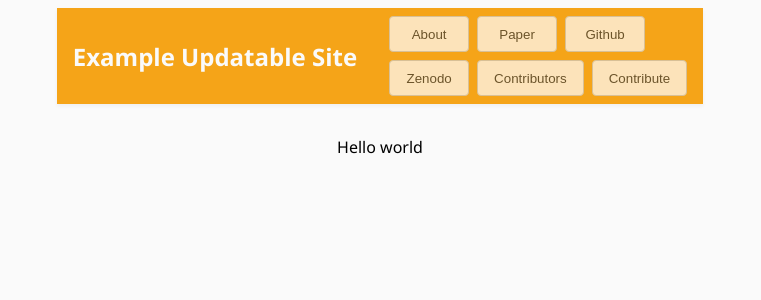
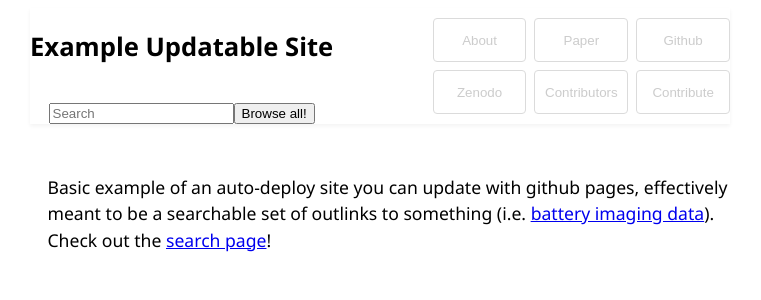
Before and after one commit to rmdocherty/updatable_webring_template, a React (Vite) app: page / in a window 1280 px wide. Shown: the top 300 px of the page, without its empty margins (260-1021 px from the left). Built offline with nearby package versions, Linux system fonts and the light colour scheme.

Commit message:
basic frame

```diff
--- a/index.html
+++ b/index.html
@@ -1,11 +1,11 @@
 <!-- frontend/index.html -->
-<!DOCTYPE html>
+<!doctype html>
 <html lang="en">
   <head>
     <meta charset="UTF-8" name="viewport" content="width=device-width, initial-scale=1.0" />
     <meta name="theme-color" content="#ffffff" media="(prefers-color-scheme: light)" />
     <meta name="theme-color" content="#000000" media="(prefers-color-scheme: dark)" />
-    <title>tldr</title>
+    <title>Updatable webring site</title>
   </head>
   <body>
     <div id="root"></div>
--- a/src/App.tsx
+++ b/src/App.tsx
@@ -1,20 +1,29 @@
+import { useState } from "react";
 import { Routes, Route } from "react-router-dom";
 
+import { TopBar, DEFAULT_BUTTONS } from "./components/TopBar";
+import { SearchElement } from "./components/SearchElement";
+
 import { HomePage } from "./components/HomePage";
-import { TopBar, DEFAULT_BUTTONS } from "./components/TopBar";
+import { DynamicContent } from "./components/DynamicContent";
 
-import "./styles.css";
+import "./styles/styles.css";
 
-export default function App() {
+export const App = () => {
+  const [searchText, setSearchText] = useState("");
+
+  const searchComponent = <SearchElement searchText={searchText} setSearchText={setSearchText} />;
+
   return (
     <div className="container">
-      <TopBar title={"Example Updatable Site"} buttons={DEFAULT_BUTTONS} />
+      <TopBar title={"Example Updatable Site"} SearchComponent={searchComponent} buttons={DEFAULT_BUTTONS} />
 
       <div style={{ paddingTop: "2em", maxWidth: "95%" }}>
         <Routes>
           <Route path="/" element={<HomePage />} />
+          <Route path="/search" element={<DynamicContent />} />
         </Routes>
       </div>
     </div>
   );
-}
+};
--- a/src/components/DynamicContent.tsx
+++ b/src/components/DynamicContent.tsx
@@ -0,0 +1,14 @@
+export const DynamicContent = () => {
+  return (
+    <div style={{ width: 700 }}>
+      <p>
+        This is the search page, where you can put whatever content you want! For example, you could have a list of
+        books with links to buy them, or a list of datasets with links to download them. You can update this content by
+        changing the json file in the content folder and redeploying the site (i.e. pushing to github pages).
+      </p>
+      <p>
+        <a href="/">Go back</a>
+      </p>
+    </div>
+  );
+};
--- a/src/components/HomePage.tsx
+++ b/src/components/HomePage.tsx
@@ -1,3 +1,11 @@
 export const HomePage = () => {
-  return <span>Hello world</span>;
+  return (
+    <div style={{ width: 700 }}>
+      <p>
+        Basic example of an auto-deploy site you can update with github pages, effectively meant to be a searchable set
+        of outlinks to something (i.e. <a href="https://www.batteryimaginglibrary.com/">battery imaging data</a>). Check
+        out the <a href="/#/search">search page</a>!
+      </p>
+    </div>
+  );
 };
--- /dev/null
+++ b/src/components/SearchElement.tsx
@@ -0,0 +1,17 @@
+import { FC } from "react";
+
+type SearchProps = {
+  searchText: string;
+  setSearchText: (e: string) => void;
+};
+
+export const SearchElement: FC<SearchProps> = ({ searchText, setSearchText }) => {
+  return (
+    <div>
+      <form role="search">
+        <input name="search" type="search" placeholder="Search" />
+        <input type="submit" value="Browse all!" />
+      </form>
+    </div>
+  );
+};
--- a/src/components/TopBar.tsx
+++ b/src/components/TopBar.tsx
@@ -1,5 +1,5 @@
 import { ReactNode, FC } from "react";
-import "../styles.css";
+import "../styles/styles.css";
 
 type TopBarButton = {
   text: string;
@@ -29,7 +29,7 @@ export const TopBar: FC<TopBarProps> = ({ title, SearchComponent, buttons }) =>
     <div className="topbar-root">
       <div className="topbar-row">
         <div className="topbar-title-search">
-          <span className="topbar-title">{title}</span>
+          <h2>{title}</h2>
           {SearchComponent && <span>{SearchComponent}</span>}
         </div>
         <div className="topbar-buttons-grid">
--- a/src/main.tsx
+++ b/src/main.tsx
@@ -2,7 +2,7 @@ import { StrictMode } from "react";
 import ReactDOM from "react-dom/client";
 // we have to use HashRouter instead of BrowserRouter as are hosted on GitHub Pages, which doesn't support client-side routing without a server configuration
 import { HashRouter } from "react-router-dom";
-import App from "./App";
+import { App } from "./App";
 
 ReactDOM.createRoot(document.getElementById("root")!).render(
   <StrictMode>
--- a/src/styles.css
+++ b/src/styles/styles.css
@@ -1,12 +1,12 @@
 :root {
-  --secondary: #f5a418;
+  /* --secondary: #f5a418;
   --secondary-hover: #f3b13e;
-  --outline-grey: #ababab;
+  --outline-grey: #ababab; */
   --bg: #fafafa;
   --bg-dark: #111;
   --text-black: #111;
   --text-white: #fafafa;
-  --normal-text-size: 1.3em;
+  --normal-text-size: 1.1em;
   --small-text-size: 1.1em;
   --navbar-text-size: 1.7em;
   --h1-size: 2.2em;
@@ -32,8 +32,8 @@ body,
   display: flex;
   flex-direction: column;
   align-items: center;
-  background-color: var(--bg);
-  color: var(--text-color);
+  /* background-color: var(--bg);
+  color: var(--text-color); */
 }
 
 p {
@@ -66,9 +66,7 @@ li {
 /* --- TopBar styles --- */
 .topbar-root {
   width: 100%;
-  background: var(--secondary, #f5a418);
   box-shadow: 0 2px 4px rgba(0, 0, 0, 0.05);
-  padding: 0.5rem 1rem;
   display: flex;
   flex-direction: column;
   z-index: 10;
@@ -80,10 +78,12 @@ li {
   align-items: center;
   justify-content: space-between;
   width: 100%;
+  gap: 8px;
 }
 
 .topbar-title-search {
   display: flex;
+  flex-direction: column;
   align-items: center;
   gap: 1rem;
 }
@@ -91,7 +91,7 @@ li {
 .topbar-title {
   font-weight: 700;
   font-size: 1.5rem;
-  color: var(--text-white, #fafafa);
+  /* color: var(--text-white, #fafafa); */
 }
 
 .topbar-buttons-grid {
@@ -108,23 +108,31 @@ li {
 }
 
 .topbar-btn {
+  flex: 1 1 0;
+  max-width: 140px;
+  min-width: 0;
+  min-height: 44px;
+  height: 44px;
+  box-sizing: border-box;
   display: inline-flex;
   align-items: center;
   justify-content: center;
-  min-width: 80px;
-  min-height: 36px;
   padding: 0.5rem 1rem;
   background: #fff;
   border: 1px solid #ccc;
   border-radius: 4px;
   text-decoration: none;
-  color: #333;
   font-weight: 500;
   cursor: pointer;
   transition:
     background 0.2s,
     color 0.2s;
+  text-align: center;
+  white-space: nowrap;
+  overflow: hidden;
+  text-overflow: ellipsis;
 }
+
 .topbar-btn:disabled {
   cursor: default;
   opacity: 0.7;
```
Also changed, not shown: src/types.ts (+13 -10 lines).
